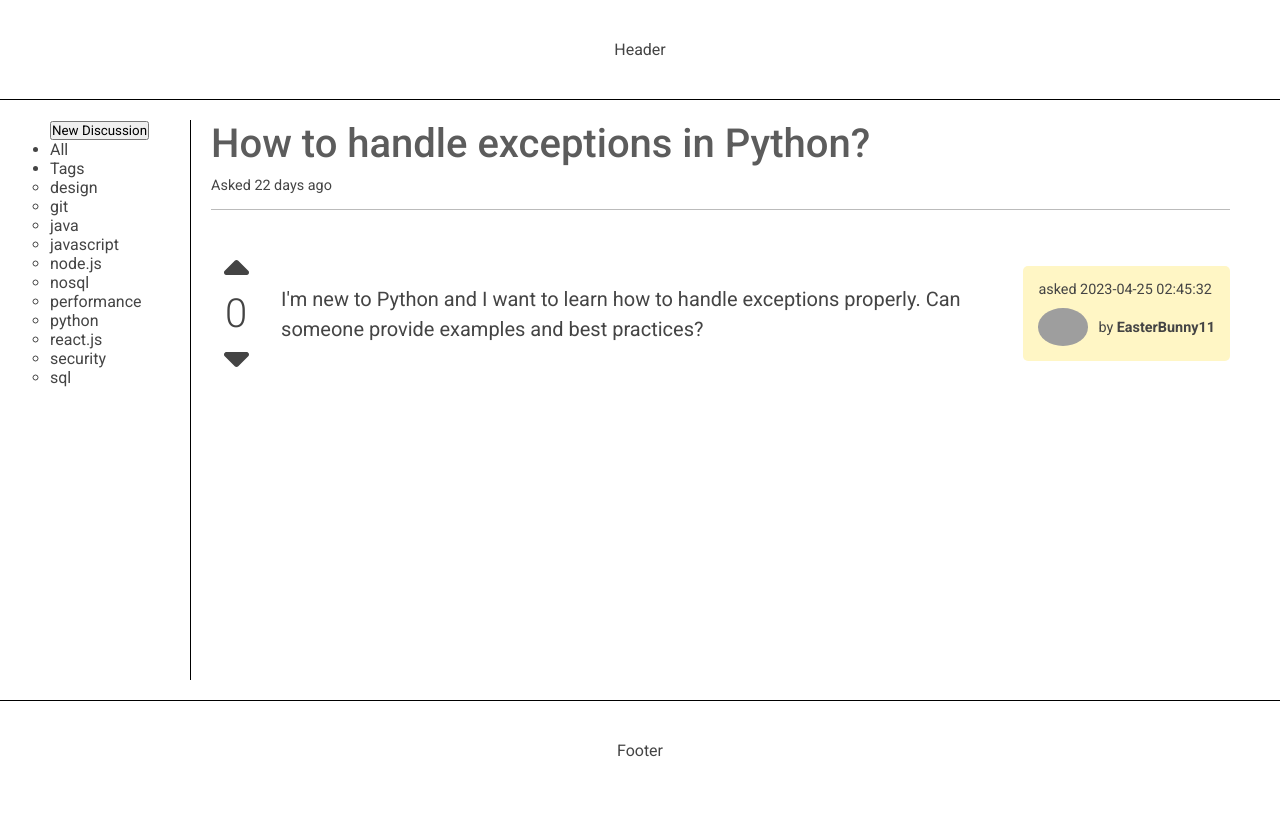
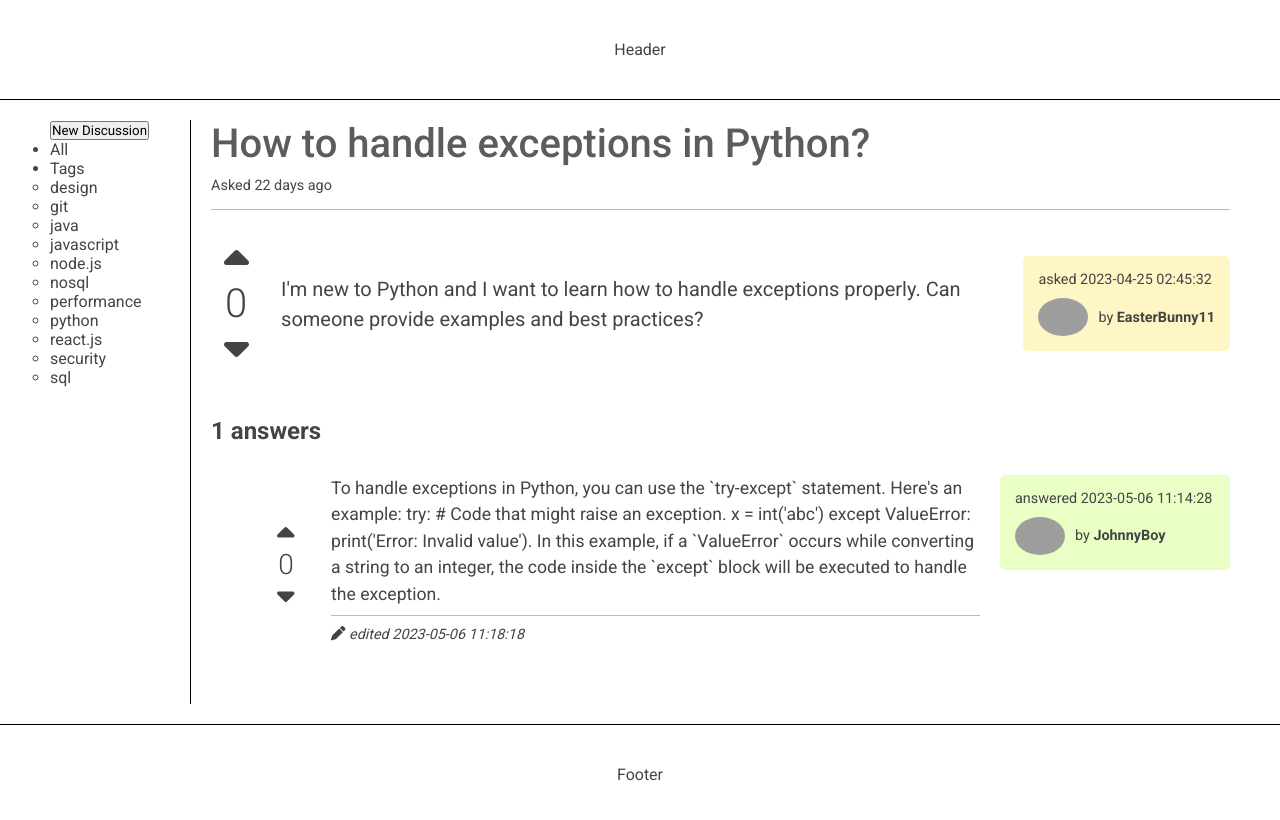
Before and after one commit to justasti/FEU6-galutinis-atsiskaitymas, a React (Vite) app: page /questions/Xoh9vB8Va4FteB_2Xn5xl in a window 1280 px wide. Shown: the top 820 px of the page. Built offline with nearby package versions, Linux system fonts and the light colour scheme; data requests are answered from the project's data file; grey boxes are pictures that could not be loaded.

Commit message:
add answers components and include under questions

```diff
--- a/src/App.jsx
+++ b/src/App.jsx
@@ -1,7 +1,7 @@
 import { RouterProvider, createBrowserRouter } from 'react-router-dom'
 import './App.css'
 import MainLayout from './layouts/main-layout/main.layout'
-import { QuestionsList, QuestionDetailsPage } from './features'
+import { QuestionsList, QuestionPage } from './features'
 
 function App() {
   const router = createBrowserRouter([
@@ -19,7 +19,7 @@ function App() {
         },
         {
           path: '/questions/:id',
-          element: <QuestionDetailsPage />,
+          element: <QuestionPage />,
         },
       ],
     },
--- a/src/data.json
+++ b/src/data.json
@@ -158,9 +158,9 @@
   "answers": [
     {
       "id": "9XbN2c43r5a8wRzP7qF6K",
-      "userId": "Erb8FeeTAYgttYuL4V2fc",
+      "userId": "d-03rCUCA_QARi_wp47Ze",
       "questionId": "kJO8umtEoR8tzXzufCQ_Yf",
-      "content": "To sort an array in JavaScript in ascending order, you can use the `Array.prototype.sort()` method. Here's an example: const numbers = [3, 1, 2]; numbers.sort((a, b) => a - b); console.log(numbers); // Output: [1, 2, 3]. This method sorts the elements of the array in place and returns the sorted array.",
+      "content": "To sort an array in JavaScript in ascending order, you can use the `1()` method. Here's an example: const numbers = [3, 1, 2]; numbers.sort((a, b) => a - b); console.log(numbers); // Output: [1, 2, 3]. This method sorts the elements of the array in place and returns the sorted array.",
       "ratings": [],
       "isEdited": false,
       "datePosted": "2023-05-06T18:13:45Z"
@@ -171,7 +171,8 @@
       "questionId": "Xoh9vB8Va4FteB_2Xn5xl",
       "content": "To handle exceptions in Python, you can use the `try-except` statement. Here's an example: try: # Code that might raise an exception. x = int('abc') except ValueError: print('Error: Invalid value'). In this example, if a `ValueError` occurs while converting a string to an integer, the code inside the `except` block will be executed to handle the exception.",
       "ratings": [],
-      "isEdited": false,
+      "isEdited": true,
+      "dateEdited": "2023-05-06T11:18:18Z",
       "datePosted": "2023-05-06T11:14:28Z"
     },
     {
@@ -187,7 +188,7 @@
       "id": "Lfp6tB57NwCYfZDxkJ7G3",
       "userId": "62dTNAyryxVPba6_6sUki",
       "questionId": "PcmcmxJBl_y0nEVdK4-IpM",
-      "content": "When it comes to creating a responsive website layout using HTML and CSS, here are a couple of additional suggestions: 1. Design with a mobile-first approach, focusing on the smallest screens first and gradually adding enhancements for larger devices. 2. Make use of CSS media queries to target specific screen sizes and apply appropriate styling rules. 3. Use relative units like percentages or 'em' instead of fixed units like pixels to ensure elements scale properly. 4. Test your layout across different devices and browsers to ensure consistent behavior. By incorporatings these []echniques into your development process, you can create a responsive website layout that provides a seamless user experience on various devices.",
+      "content": "When it comes to creating a responsive website layout using HTML and CSS, here are a couple of additional suggestions: 1. Design with a mobile-first approach, focusing on the smallest screens first and gradually adding enhancements for larger devices. 2. Make use of CSS media queries to target specific screen sizes and apply appropriate styling rules. 3. Use relative units like percentages or 'em' instead of fixed units like pixels to ensure elements scale properly. 4. Test your layout across different devices and browsers to ensure consistent behavior. By incorporatings these techniques into your development process, you can create a responsive website layout that provides a seamless user experience on various devices.",
       "ratings": [],
       "isEdited": false,
       "datePosted": "2023-05-04T07:07:44Z"
--- /dev/null
+++ b/src/features/answers/answer/answer.component.jsx
@@ -0,0 +1,58 @@
+import { FontAwesomeIcon } from '@fortawesome/react-fontawesome'
+import { useGetUserByIdQuery } from '../../users/users.api'
+import { AnswerContainer } from './answer.styles'
+import {
+  faCaretDown,
+  faCaretUp,
+  faPen,
+} from '@fortawesome/free-solid-svg-icons'
+import { formatDistanceToNow } from 'date-fns'
+
+const Answer = ({ answer }) => {
+  const { data: answeredBy, isSuccess } = useGetUserByIdQuery(answer.userId)
+  const askedDateDifference =
+    isSuccess &&
+    formatDistanceToNow(new Date(answer?.datePosted), {
+      addSuffix: true,
+      includeSeconds: true,
+    })
+
+  const parsedAskedDate = new Date(answer?.datePosted).toLocaleString('lt-LT')
+
+  const parsedEditedDate =
+    answer?.isEdited && new Date(answer.dateEdited).toLocaleString('lt-LT')
+  return (
+    <AnswerContainer>
+      <h2>{answer.title}</h2>
+      <div className='answer-info'>
+        <div className='ratings'>
+          <FontAwesomeIcon icon={faCaretUp} />
+          <span>0</span>
+          <FontAwesomeIcon icon={faCaretDown} />
+        </div>
+        <div className='answer-content'>
+          <p>{answer.content}</p>
+          {answer.isEdited && (
+            <div className='date-info'>
+              {parsedEditedDate && (
+                <p>
+                  <FontAwesomeIcon icon={faPen} /> edited {parsedEditedDate}
+                </p>
+              )}
+            </div>
+          )}
+        </div>
+        <div className='author-info'>
+          <p>answered {parsedAskedDate}</p>
+          <div>
+            <img src={answeredBy?.avatarUrl} alt={answeredBy?.username} />
+            <p>
+              by <strong>{answeredBy?.username}</strong>
+            </p>
+          </div>
+        </div>
+      </div>
+    </AnswerContainer>
+  )
+}
+export default Answer
--- /dev/null
+++ b/src/features/answers/answer/answer.styles.jsx
@@ -0,0 +1,67 @@
+import styled from 'styled-components'
+
+export const AnswerContainer = styled.div`
+  margin-left: 50px;
+  display: flex;
+  flex-direction: column;
+  gap: 10px;
+  margin-bottom: 50px;
+  h2 {
+    font-size: 2.5rem;
+    font-weight: 500;
+    color: #5c5c5c;
+  }
+  .date-info {
+    display: flex;
+    font-style: italic;
+    gap: 30px;
+    font-size: 0.9rem;
+    border-top: 1px solid #bbb;
+    padding-top: 8px;
+  }
+  .answer-info {
+    margin-top: 20px;
+    display: flex;
+    gap: 20px;
+    .ratings {
+      width: 50px;
+      display: flex;
+      flex-direction: column;
+      align-items: center;
+      justify-content: center;
+      font-size: 1.75rem;
+      font-weight: 300;
+      svg {
+        cursor: pointer;
+      }
+    }
+    .answer-content {
+      font-size: 1.1rem;
+      line-height: 1.5;
+      flex: 1;
+      p {
+        padding-bottom: 8px;
+      }
+    }
+    .author-info {
+      align-self: start;
+      background-color: #e9ffc5;
+      padding: 15px;
+      border-radius: 5px;
+      font-size: 0.9rem;
+      display: flex;
+      flex-direction: column;
+      gap: 10px;
+      width: 230px;
+      div {
+        display: flex;
+        align-items: center;
+        gap: 10px;
+        img {
+          width: 50px;
+          border-radius: 50%;
+        }
+      }
+    }
+  }
+`
--- /dev/null
+++ b/src/features/answers/answers-list/answers-list.component.jsx
@@ -0,0 +1,23 @@
+import { Answer } from '../../'
+import { useGetAnswersByQuestionIdQuery } from '../answers.api'
+
+const AnswersList = ({ id }) => {
+  const {
+    data: answers,
+    isLoading,
+    isSuccess,
+  } = useGetAnswersByQuestionIdQuery(id)
+  if (isLoading) return <p>Loading...</p>
+  if (!answers.length) return <h2>No answers yet</h2>
+  return (
+    isSuccess && (
+      <>
+        <h2>{answers.length} answers</h2>
+        {answers.map((answer) => (
+          <Answer key={answer.id} answer={answer} />
+        ))}
+      </>
+    )
+  )
+}
+export default AnswersList
--- /dev/null
+++ b/src/features/answers/answers-list/answers-list.styles.jsx
@@ -0,0 +1 @@
+import styled from 'styled-components'
--- a/src/features/index.js
+++ b/src/features/index.js
@@ -3,4 +3,7 @@ export { default as Footer } from '../features/footer/footer.component'
 export { default as SideNav } from '../features/sidenav/sidenav.component'
 export { default as QuestionPreview } from '../features/questions/question-preview/question-preview.component'
 export { default as QuestionsList } from './questions/questions-list-page/questions-list.page'
-export { default as QuestionDetailsPage } from './questions/question-details-page/question-details.page'
+export { default as QuestionDetails } from './questions/question-details-component/question-details.component'
+export { default as QuestionPage } from './questions/question-page/question.page'
+export { default as AnswersList } from './answers/answers-list/answers-list.component'
+export { default as Answer } from './answers/answer/answer.component'
--- a/src/features/questions/question-details-page/question-details.page.jsx
+++ b/src/features/questions/question-details-component/question-details.component.jsx
@@ -1,4 +1,3 @@
-import { useParams } from 'react-router-dom'
 import { useGetQuestionByIdQuery } from '../questions.api'
 import { formatDistanceToNow } from 'date-fns'
 import { DetailedQuestionContainer } from './question-details.styles'
@@ -7,8 +6,7 @@ import { faCaretUp, faCaretDown } from '@fortawesome/free-solid-svg-icons'
 import { useGetUserByIdQuery } from '../../users/users.api'
 import { skipToken } from '@reduxjs/toolkit/dist/query'
 
-const QuestionDetailsPage = () => {
-  const { id } = useParams()
+const QuestionDetails = ({ id }) => {
   const {
     data: detailedQuestion,
     isLoading: questionIsLoading,
@@ -66,4 +64,4 @@ const QuestionDetailsPage = () => {
     </>
   )
 }
-export default QuestionDetailsPage
+export default QuestionDetails
--- a/src/features/questions/question-details-page/question-details.styles.jsx
+++ b/src/features/questions/question-details-component/question-details.styles.jsx
@@ -4,6 +4,7 @@ export const DetailedQuestionContainer = styled.div`
   display: flex;
   flex-direction: column;
   gap: 10px;
+  margin-bottom: 50px;
   h2 {
     font-size: 2.5rem;
     font-weight: 500;
@@ -17,7 +18,7 @@ export const DetailedQuestionContainer = styled.div`
     padding-bottom: 15px;
   }
   .question-info {
-    margin-top: 30px;
+    margin-top: 20px;
     display: flex;
     align-items: center;
     gap: 20px;
--- /dev/null
+++ b/src/features/questions/question-page/question-page.styles.jsx
@@ -0,0 +1 @@
+import styled from 'styled-components'
--- /dev/null
+++ b/src/features/questions/question-page/question.page.jsx
@@ -0,0 +1,14 @@
+import { useParams } from 'react-router-dom'
+import { QuestionDetails, AnswersList } from '../../'
+
+const QuestionPage = () => {
+  const { id } = useParams()
+
+  return (
+    <div>
+      <QuestionDetails id={id} />
+      <AnswersList id={id} />
+    </div>
+  )
+}
+export default QuestionPage
--- a/src/features/questions/questions.api.js
+++ b/src/features/questions/questions.api.js
@@ -7,7 +7,8 @@ const questionsApi = createApi({
   endpoints: builder => ({
     getQuestions: builder.query({
       query: () => '/',
-      providesTags: ['Questions']
+      providesTags: ['Questions'],
+      keepUnusedDataFor: 300
     }),
     getQuestionById: builder.query({
       query: (id) => `/${id}`,
```
